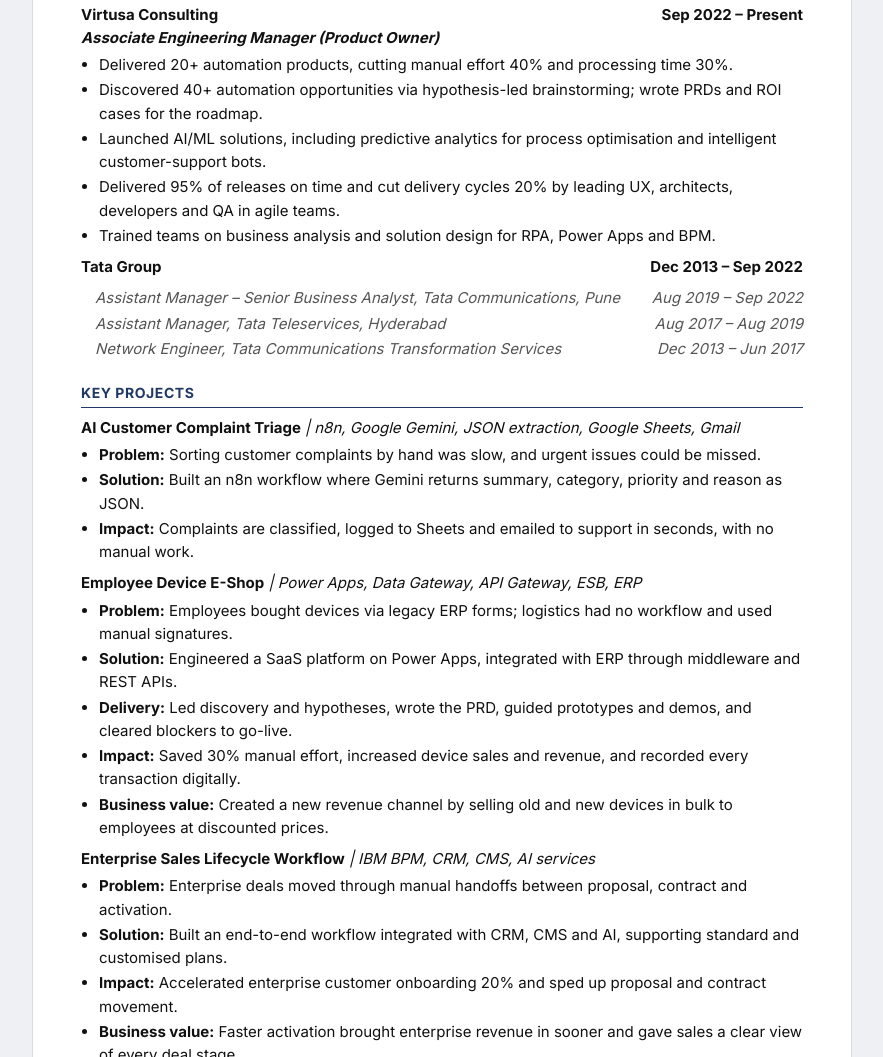
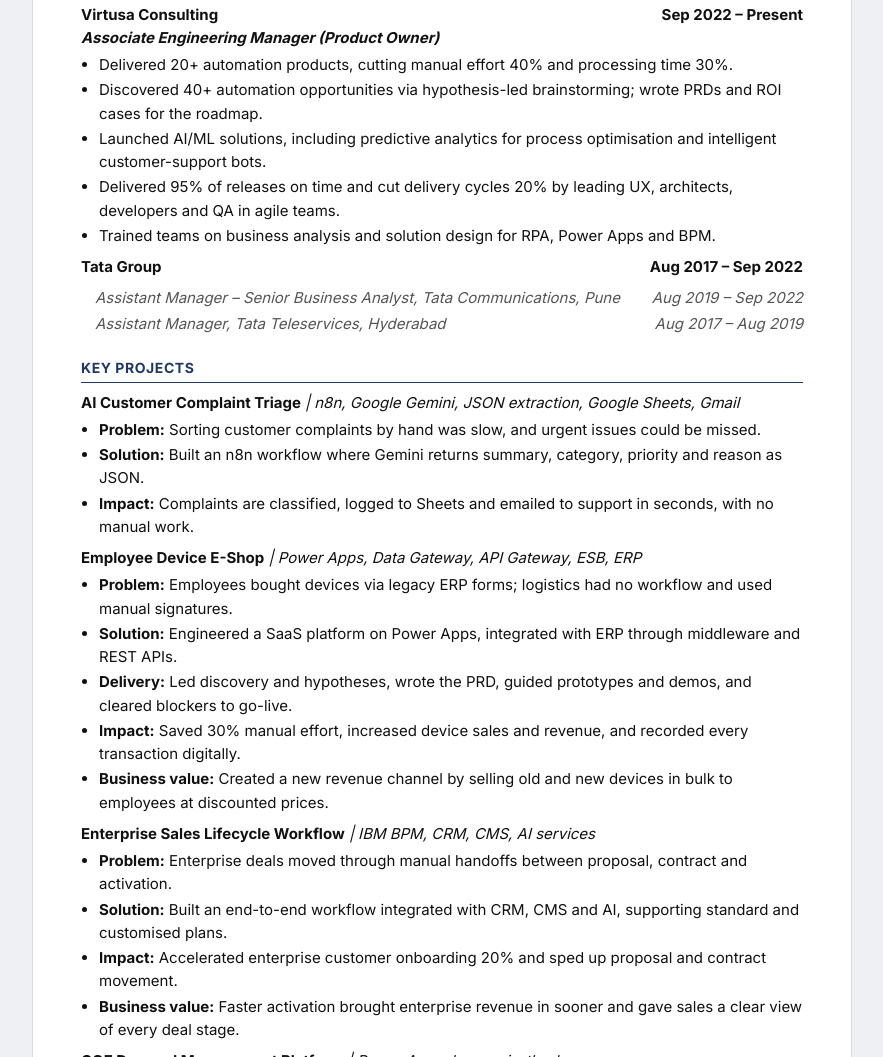
Before and after one commit to kishorekrish9913-ctrl/kishorekrish9913-ctrl.github.io, a plain HTML site: page resume.html in a window 1280 px wide. Shown: the part 671-1728 px from the top of the page, without its empty margins (198-1081 px from the left). Drawn offline with Linux system fonts and the light colour scheme.

Commit message:
Remove Network Engineer role
Updated employment dates for Tata Group in resume.

```diff
--- a/resume.html
+++ b/resume.html
@@ -60,10 +60,9 @@ li{margin:2px 0}
 <li>Delivered 95% of releases on time and cut delivery cycles 20% by leading UX, architects, developers and QA in agile teams.</li>
 <li>Trained teams on business analysis and solution design for RPA, Power Apps and BPM.</li>
 </ul>
-<div class="r"><b>Tata Group</b><span><b>Dec 2013 – Sep 2022</b></span></div>
+<div class="r"><b>Tata Group</b><span><b>Aug 2017 – Sep 2022</b></span></div>
 <div class="r s i"><span style="white-space:normal">Assistant Manager – Senior Business Analyst, Tata Communications, Pune</span><span>Aug 2019 – Sep 2022</span></div>
 <div class="r s i" style="margin-top:2px"><span style="white-space:normal">Assistant Manager, Tata Teleservices, Hyderabad</span><span>Aug 2017 – Aug 2019</span></div>
-<div class="r s i" style="margin-top:2px"><span style="white-space:normal">Network Engineer, Tata Communications Transformation Services</span><span>Dec 2013 – Jun 2017</span></div>
 
 <h2>KEY PROJECTS</h2>
 <div class="r"><span style="white-space:normal"><b>AI Customer Complaint Triage</b> <span class="i">| n8n, Google Gemini, JSON extraction, Google Sheets, Gmail</span></span></div>
```
